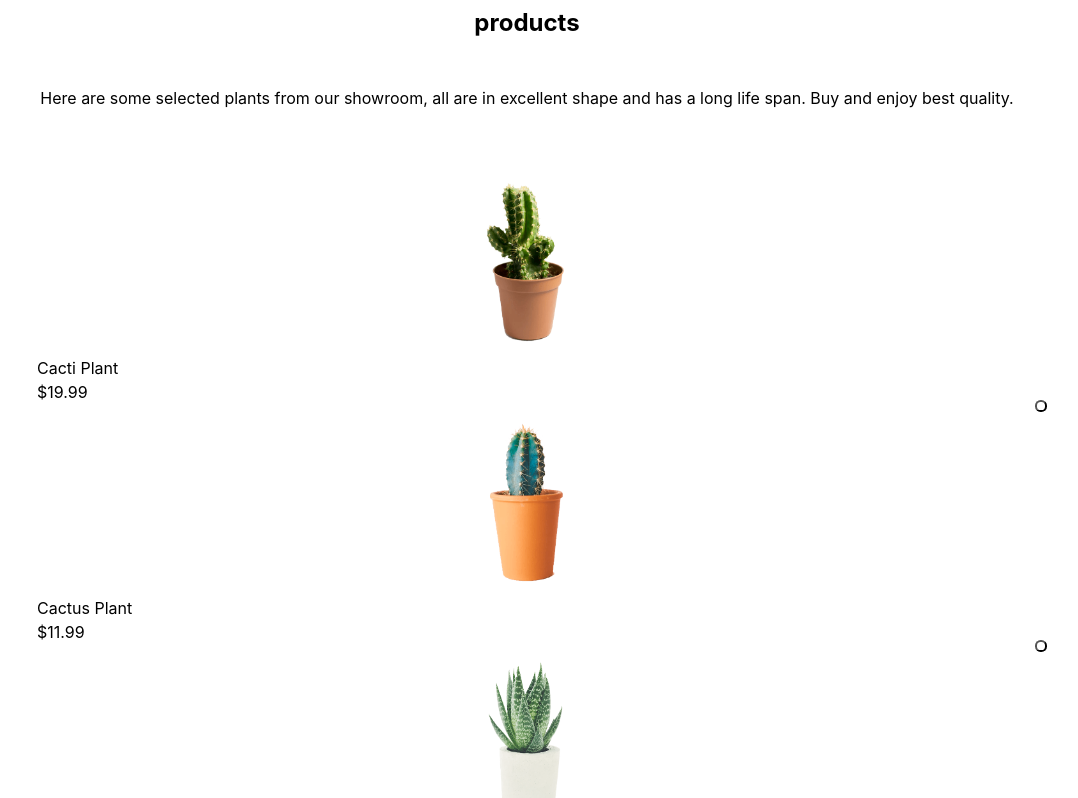
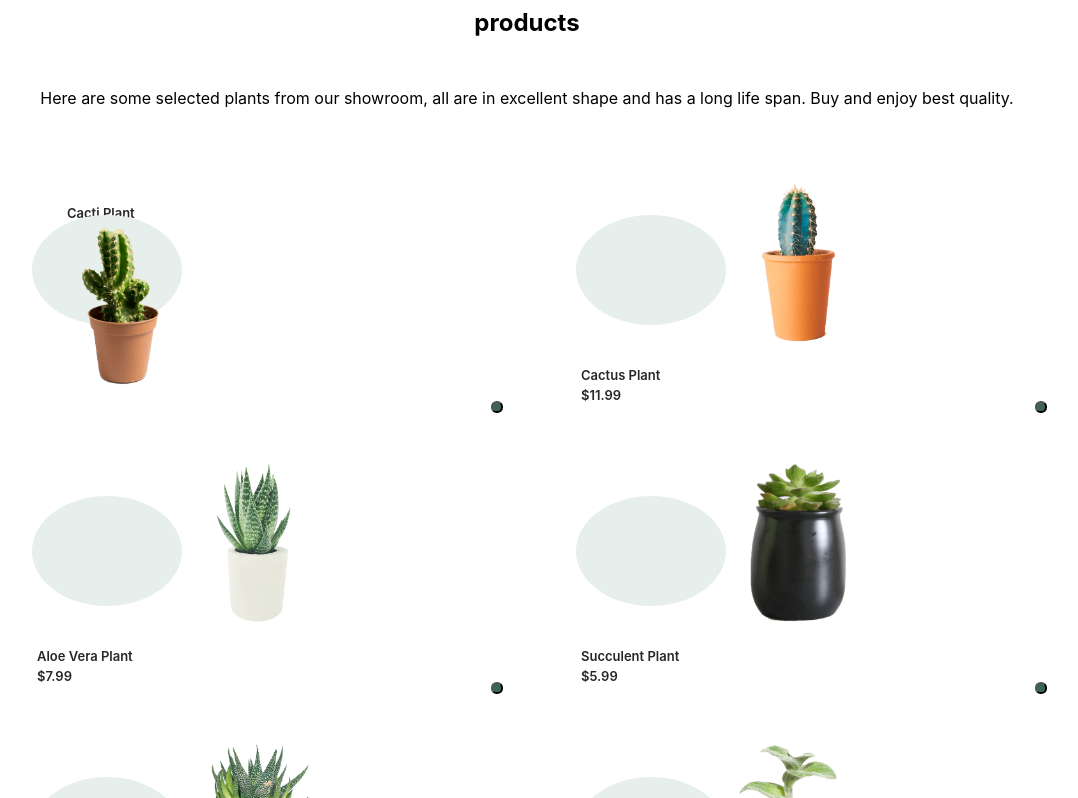
Before and after one commit to Abhishek-76/PlantX-ReactJs-Website, a React (Create React App) app: page / in a window 1280 px wide. Shown: the part 2242-3040 px from the top of the page, without its empty margins (113-1191 px from the left). Built offline with nearby package versions, Linux system fonts and the light colour scheme.

Commit message:
ProductFrame2

```diff
--- a/src/Components/Product.css
+++ b/src/Components/Product.css
@@ -11,22 +11,25 @@
 .product__card{
   display: grid;
   position: relative;
+  flex-direction: row;
 }
-
+.grid{
+  display: grid;
+}
 
 .product__img{
   position: relative;
   width: 120px;
   justify-self: center;
-  margin-bottom: var(--mb-0-75);
+  margin-bottom: 0.75rem;
   transition: .3s;
 }
 
 .product__title,
 .product__price{
-  font-size: var(--small-font-size);
-  font-weight: var(--font-semi-bold);
-  color: var(--title-color);
+  font-size: .813rem;
+  font-weight: 600;
+  color:hsl(152, 4%, 15%);
 }
 
 .product__title{
@@ -37,7 +40,7 @@
   position: absolute;
   right: 0;
   bottom: 0;
-  background-color: var(--first-color);
+  background-color: hsl(152, 24%, 32%);
   color: #FFF;
   padding: .25rem;
   border-radius: .35rem;
@@ -45,13 +48,13 @@
 }
 
 .product__button:hover{
-  background-color: var(--first-color-alt);
+  background-color: hsl(152, 24%, 28%);
 }
 
 .product__circle{
   width: 90px;
   height: 90px;
-  background-color: var(--first-color-lighten);
+  background-color: hsl(152, 24%, 92%);
   border-radius: 50%;
   position: absolute;
   top: 18%;
@@ -61,3 +64,40 @@
 .product__card:hover .product__img{
   transform: translateY(-.5rem);
 }
+
+.button{
+  display: inline-block;
+  background-color: hsl(152, 24%, 32%);
+  color: #FFF;
+  padding: 1rem 1.75rem;
+  border-radius: .5rem;
+  font-weight: 500;
+  transition: .3s;
+}
+
+.button:hover{
+  background-color: hsl(152, 24%, 28%);
+}
+
+.button__icon{
+  transition: .3s;
+}
+
+.button:hover .button__icon{
+  transform: translateX(.25rem);
+}
+
+.button--flex{
+  display: inline-flex;
+  align-items: center;
+  column-gap: .5rem;
+}
+
+.button--link{
+  color:hsl(152, 24%, 32%);
+  font-weight: 500;
+}
+
+.button--link:hover .button__icon{
+  transform: translateX(.25rem);
+}
--- a/src/Components/Product.js
+++ b/src/Components/Product.js
@@ -22,16 +22,15 @@ const Product=()=>{
 
                 <div class="product__container grid">
                     <div class="product__card">
-                        <div class="product__circle"></div>
-
-                        <img src={prd1} alt="" class="product__img"/>
-
-                        <h3 class="product__title">Cacti Plant</h3>
-                        <span class="product__price">$19.99</span>
-
-                        <button class="button--flex product__button">
-
-                        </button>
+                        <div class="product__circle">
+                            <img src={prd1} alt="" class="product__img"/>
+                        </div>
+                        <div>
+                            <h3 class="product__title">Cacti Plant</h3>
+                            <span class="product__price">$19.99</span>
+                            <button class="button--flex product__button">
+                            </button>
+                        </div>
                     </div>
 
                     <div class="product__card">
```
